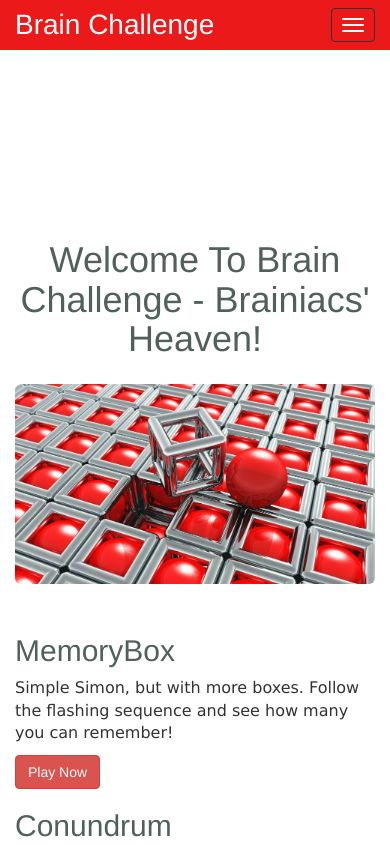
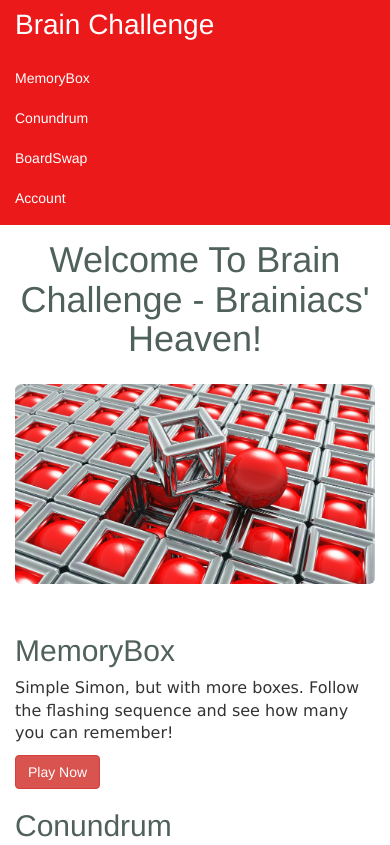
Before and after one commit to yoniLavi/brain-challenge, a website: page index.html in a window 390 px wide. Shown: the top 845 px of the page. Drawn offline with Linux system fonts and the light colour scheme.

Commit message:
nav changes

```diff
--- a/index.html
+++ b/index.html
@@ -24,13 +24,8 @@
 	        <div class="container">
 	            <div class="navbar-header">
 	                <a class="navbar-brand" href="#/">Brain Challenge</a>
-	                <button type="button" class="navbar-toggle collapsed" data-toggle="collapse" data-target="#myCollapsingList">
-			            <span class="icon-bar"></span>
-			            <span class="icon-bar"></span>
-			            <span class="icon-bar"></span>
-			        </button>
 	            </div>
-	            <ul id="collapsingList" class="nav navbar-nav collapse navbar-collapse">
+	            <ul class="nav navbar-nav navbar-right">
 	                <li><a href="#/memorybox">MemoryBox</a></li>
 	                <li><a href="#/conundrum">Conundrum</a></li>
 	                <li><a href="#/boardswap">BoardSwap</a></li>
```
